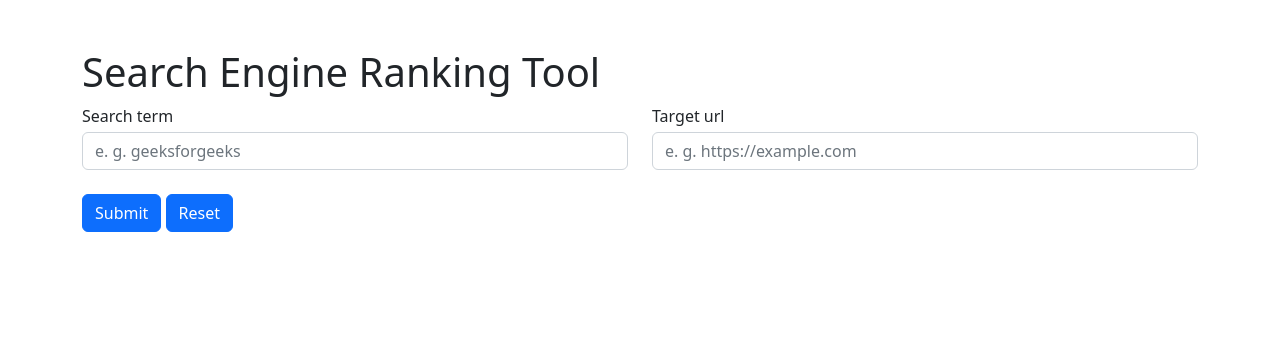
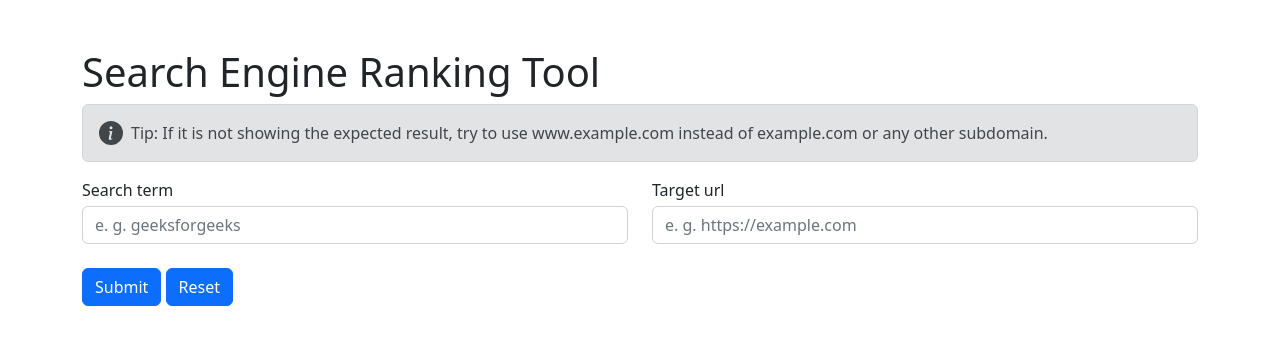
Before and after one commit to emilianscheel/search-engine-ranking-tool, a Flask app: page / in a window 1280 px wide. Shown: the top 345 px of the page. Run offline with Flask 2, Linux system fonts and the light colour scheme; some libraries are stand-ins or nearby versions.

Commit message:
adds tip

```diff
--- a/templates/index.html
+++ b/templates/index.html
@@ -13,6 +13,23 @@
 <body>
     <div class="container">
         <h1 class="mt-5">Search Engine Ranking Tool</h1>
+
+        <svg xmlns="http://www.w3.org/2000/svg" style="display: none;">
+            <symbol id="info-fill" fill="currentColor" viewBox="0 0 16 16">
+                <path
+                    d="M8 16A8 8 0 1 0 8 0a8 8 0 0 0 0 16zm.93-9.412-1 4.705c-.07.34.029.533.304.533.194 0 .487-.07.686-.246l-.088.416c-.287.346-.92.598-1.465.598-.703 0-1.002-.422-.808-1.319l.738-3.468c.064-.293.006-.399-.287-.47l-.451-.081.082-.381 2.29-.287zM8 5.5a1 1 0 1 1 0-2 1 1 0 0 1 0 2z" />
+            </symbol>
+        </svg>
+
+        <div class="alert alert-secondary d-flex align-items-center" role="alert">
+            <svg class="bi flex-shrink-0 me-2" width="24" height="24" role="img" aria-label="Info:">
+                <use xlink:href="#info-fill" />
+            </svg>
+            Tip: If it is not showing the expected result, try to use www.example.com instead of example.com or any
+            other
+            subdomain.
+        </div>
+
         <form id="inputForm">
             <div class="row">
                 <div class="form-group col-md-6">
@@ -30,6 +47,8 @@
                 <button id="emptyResults" class="btn btn-primary mt-4">Reset</button>
             </div>
         </form>
+
+
 
         <div class="mt-5" id="results-container">
 
```
